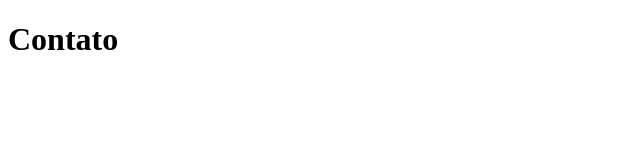
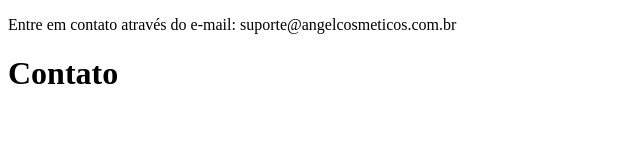
Before and after one commit to CelsoBorin/sistema-de-cadastro, a plain HTML site: page contato.html in a window 1280 px wide. Shown: the whole page, without its empty margins (0-640 px from the left). Drawn offline with Linux system fonts and the light colour scheme.

Commit message:
adicionando e-mail de contato

```diff
--- a/contato.html
+++ b/contato.html
@@ -4,6 +4,7 @@
     <meta charset="UTF-8">
     <meta name="viewport" content="width=device-width, initial-scale=1.0">
     <title>Contato</title>
+    <p>Entre em contato através do e-mail: suporte@angelcosmeticos.com.br</p>
 </head>
 <body>
     <h1>Contato</h1>
```
